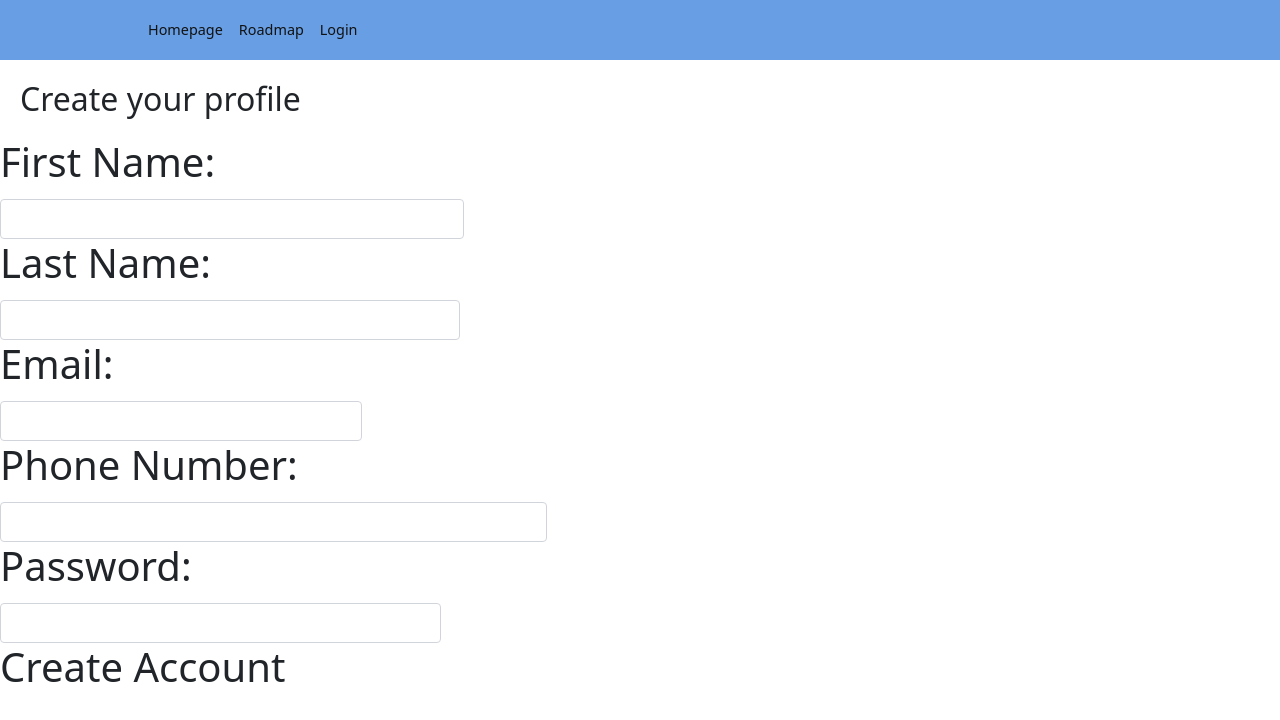
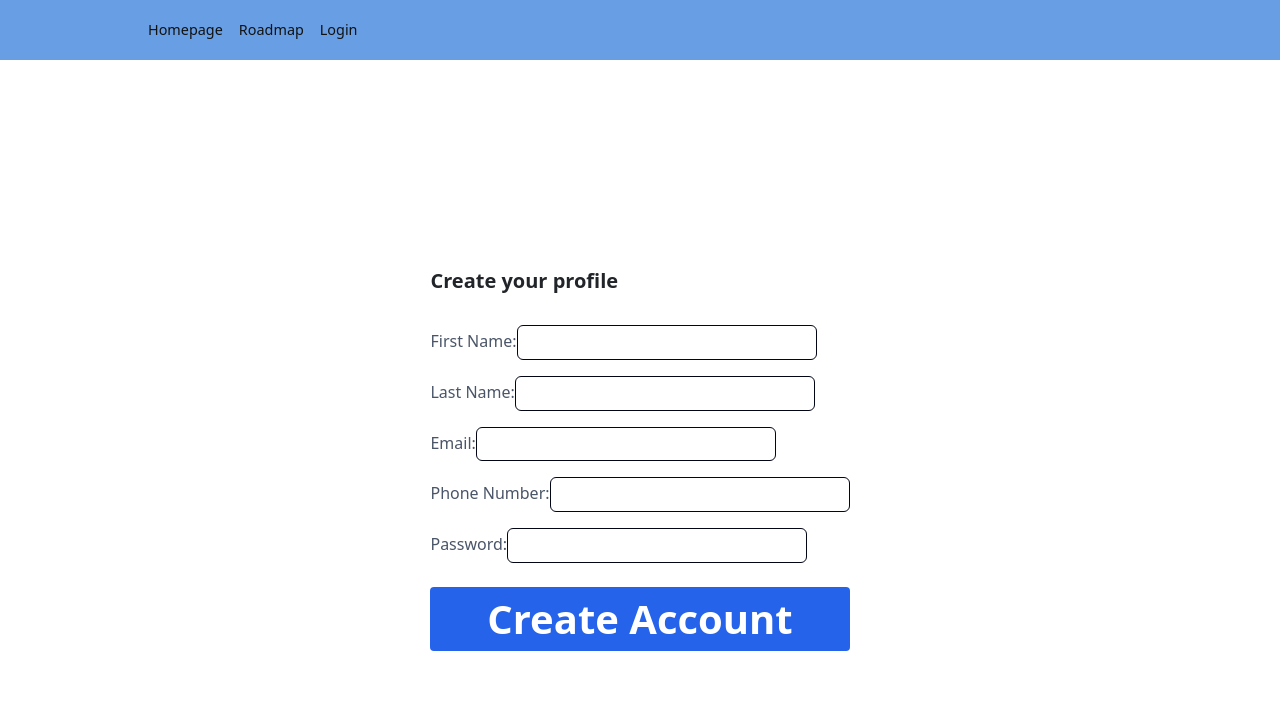
Before and after one commit to cfgcolumbus23/Team-15, a React (Create React App) app in the folder learning-app/: page /SignUp in a window 1280 px wide. Shown: the top 720 px of the page. Built offline with nearby package versions, Linux system fonts and the light colour scheme.

Commit message:
added CSS

```diff
--- a/learning-app/src/pages/SignUp.css
+++ b/learning-app/src/pages/SignUp.css
@@ -0,0 +1,123 @@
+.signup-form {
+  background-color: #ffffff;
+  box-shadow: 0 4px 6px -1px rgba(0, 0, 0, 0.1);
+  border-radius: 0.375rem;
+  padding: 2rem;
+  display: flex;
+  flex-direction: column;
+  align-items: center;
+  width: 300px;
+  margin: 0 auto;
+}
+
+.form-title {
+  font-size: 1.25rem;
+  font-weight: bold;
+  margin-bottom: 2rem;
+}
+.form-group {
+  margin-bottom: 1rem;
+  width: 100%;
+}
+
+.labelPhoneNumber {
+  color: #4a5568;
+  font-size: 1rem;
+  margin-bottom: 0.5rem;
+  display: block;
+}
+
+.labelNameFirst {
+  color: #4a5568;
+  font-size: 1rem;
+  margin-bottom: 0.5rem;
+  display: block;
+}
+
+.labelNameLast {
+  color: #4a5568;
+  font-size: 1rem;
+  margin-bottom: 0.5rem;
+
+  display: block;
+}
+
+.labelEmail {
+  color: #4a5568;
+  font-size: 1rem;
+  margin-bottom: 0.5rem;
+  display: block;
+}
+.labelPassword {
+  color: #4a5568;
+  font-size: 1rem;
+  margin-bottom: 0.5rem;
+  display: block;
+}
+
+.inputBoxPhoneNumber {
+  width: 300px;
+  padding: 0.5rem;
+  border: 1px solid #020617;
+  border-radius: 0.375rem;
+  font-size: 0.875rem;
+  outline: #020617;
+}
+.inputBoxFirstName {
+  width: 300px;
+
+  padding: 0.5rem;
+  border: 1px solid #020617;
+  border-radius: 0.375rem;
+  font-size: 0.875rem;
+  outline: #020617;
+}
+
+.inputBoxLastName {
+  width: 300px;
+  padding: 0.5rem;
+  border: 1px solid #020617;
+  border-radius: 0.375rem;
+  font-size: 0.875rem;
+  outline: #020617;
+}
+
+.inputBoxPassword {
+  width: 300px;
+  padding: 0.5rem;
+  border: 1px solid #020617;
+  border-radius: 0.375rem;
+  font-size: 0.875rem;
+  outline: #020617;
+}
+.inputBoxEmail {
+  width: 300px;
+  padding-left: 700px;
+  padding: 0.5rem;
+  border: 1px solid #020617;
+  border-radius: 0.375rem;
+  font-size: 0.875rem;
+  outline: #020617;
+}
+
+.AccountButton {
+  width: 100%;
+  background-color: #2563eb;
+  color: #fff;
+  font-weight: 600;
+  padding: 0.5rem;
+  border-radius: 0.25rem;
+  transition: background-color 0.3s ease;
+  margin-top: 0.5rem;
+}
+
+.AccountButton:hover {
+  background-color: #3182ce;
+}
+.signUp-body {
+  display: flex;
+  justify-content: center;
+  align-items: center;
+  height: 100vh;
+  margin: 0;
+}
--- a/learning-app/src/pages/SignUp.js
+++ b/learning-app/src/pages/SignUp.js
@@ -28,7 +28,12 @@ function SendProfileDataToDataBase(profileData) {
 }
 // const auth = getAuth();
 function SendUserDataToDataBase(profileData) {
-  createUserWithEmailAndPassword(database, profileData.email, profileData.password).then((userCredential) => {
+  createUserWithEmailAndPassword(
+    database,
+    profileData.email,
+    profileData.password
+  )
+    .then((userCredential) => {
       // Signed up
       const user = userCredential.user;
     })
@@ -51,12 +56,12 @@ function HandleResult(success) {
 //double verify password
 function CreatePassword(profileData, setProfileData) {
   return (
-    <div>
-      <label>
+    <div className="form-group">
+      <label className="labelPassword">
         Password:
         <input
           type="password"
-          className="inputBox"
+          className="inputBoxPassword"
           value={profileData.password}
           onChange={(e) =>
             setProfileData({ ...profileData, password: e.target.value })
@@ -69,12 +74,12 @@ function CreatePassword(profileData, setProfileData) {
 
 function EnterFirstName(profileData, setProfileData) {
   return (
-    <div>
-      <label>
+    <div className="form-group">
+      <label className="labelNameFirst">
         First Name:
         <input
           type="text"
-          className="inputBox"
+          className="inputBoxFirstName"
           value={profileData.firstName}
           onChange={(e) =>
             setProfileData({ ...profileData, firstName: e.target.value })
@@ -87,12 +92,12 @@ function EnterFirstName(profileData, setProfileData) {
 
 function EnterLastName(profileData, setProfileData) {
   return (
-    <div>
-      <label>
+    <div className="form-group">
+      <label className="labelNameLast">
         Last Name:
         <input
           type="text"
-          className="inputBox"
+          className="inputBoxLastName"
           value={profileData.lastName}
           onChange={(e) =>
             setProfileData({ ...profileData, lastName: e.target.value })
@@ -156,12 +161,12 @@ function AgeCalculator(dateOfBirth, setProfileData, profileData) {
 
 function EnterEmail(profileData, setProfileData) {
   return (
-    <div>
-      <label>
+    <div className="form-group">
+      <label className="labelEmail">
         Email:
         <input
           type="text"
-          className="inputBox"
+          className="inputBoxEmail"
           value={profileData.email}
           onChange={(e) =>
             setProfileData({ ...profileData, email: e.target.value })
@@ -174,12 +179,12 @@ function EnterEmail(profileData, setProfileData) {
 
 function EnterPhoneNumber(profileData, setProfileData) {
   return (
-    <div>
-      <label>
+    <div className="form-group">
+      <label className="labelPhoneNumber">
         Phone Number:
         <input
           type="text"
-          className="inputBox"
+          className="inputBoxPhoneNumber"
           value={profileData.phoneNumber}
           onChange={(e) =>
             setProfileData({ ...profileData, phoneNumber: e.target.value })
@@ -220,7 +225,7 @@ function SignUpForm() {
   //Clears the input boxes
   const handleSubmit = (e) => {
     e.preventDefault();
-    SendUserDataToDataBase(profileData)
+    SendUserDataToDataBase(profileData);
     const success = SendProfileDataToDataBase(profileData);
     HandleResult(success);
     ClearInputBoxes(setProfileData);
@@ -228,9 +233,9 @@ function SignUpForm() {
 
   // clean up later into smaller functions
   return (
-    <div className="signup-Page">
+    <div className="signUp-body">
       <form className="signUp-Form" onSubmit={handleSubmit}>
-        <h2>Create your profile</h2>
+        <h1 className="form-title">Create your profile</h1>
         {EnterFirstName(profileData, setProfileData)}
         {EnterLastName(profileData, setProfileData)}
         {EnterEmail(profileData, setProfileData)}
@@ -238,7 +243,9 @@ function SignUpForm() {
         {/* {EnterDateOfBirth(profileData, setProfileData)} */}
         {/* {CreateUsername(profileData, setProfileData)} */}
         {CreatePassword(profileData, setProfileData)}
-        <button type="submit">Create Account</button>
+        <button type="submit" className="AccountButton">
+          Create Account
+        </button>
       </form>
     </div>
   );
```
Lines whose indentation alone changed are shown as unchanged.
